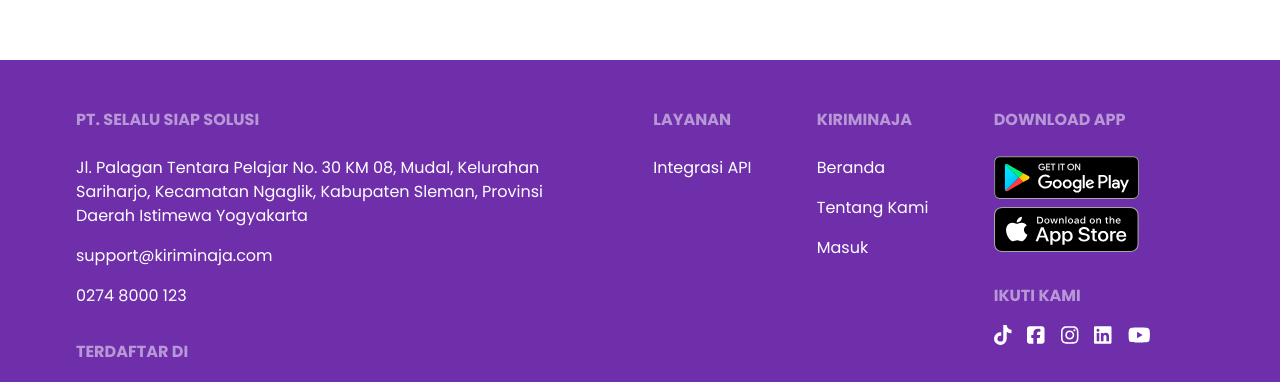
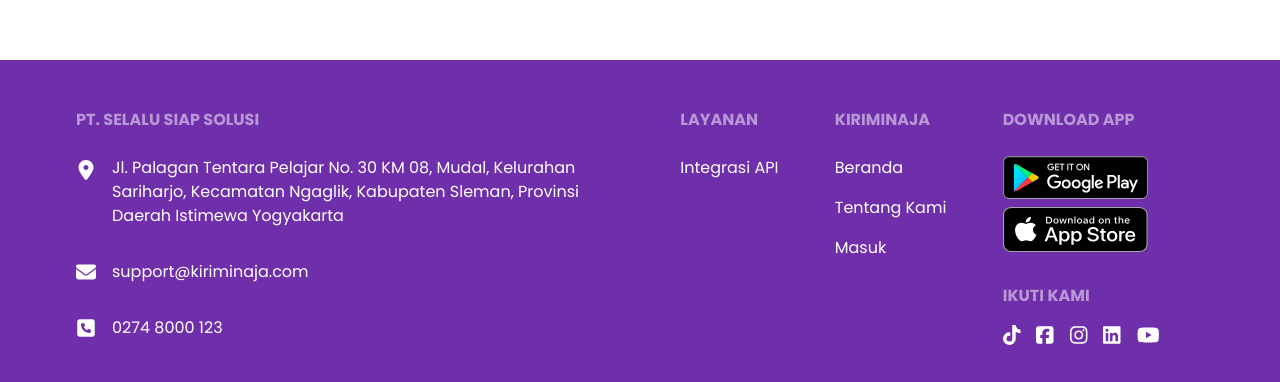
Before and after one commit to alfianahar/nuxt-landingpage-kiriminaja, a Nuxt app: page / in a window 1280 px wide. Shown: the part 1540-1922 px from the top of the page. Built offline with nearby package versions, Linux system fonts and the light colour scheme; grey boxes are pictures that could not be loaded.

Commit message:
edit footer

```diff
--- a/components/Footer.vue
+++ b/components/Footer.vue
@@ -3,13 +3,49 @@
     <div class="mx-16 px-3 grid grid-flow-col auto-cols-auto gap-4">
       <div class="flex flex-col space-y-4">
         <span class="footer-title">PT. Selalu Siap Solusi</span>
-        <p class="mb-4 max-w-lg">
-          Jl. Palagan Tentara Pelajar No. 30 KM 08, Mudal, Kelurahan Sariharjo,
-          Kecamatan Ngaglik, Kabupaten Sleman, Provinsi Daerah Istimewa
-          Yogyakarta
-        </p>
-        <p class="mb-4">support@kiriminaja.com</p>
-        <p class="mb-4">0274 8000 123</p>
+        <div class="inline-flex space-x-4">
+          <svg
+            class="fill-current w-5 h-5 mt-1"
+            xmlns="http://www.w3.org/2000/svg"
+            viewBox="0 0 384 512"
+          >
+            <!--! Font Awesome Pro 6.2.0 by @fontawesome - https://fontawesome.com License - https://fontawesome.com/license (Commercial License) Copyright 2022 Fonticons, Inc. -->
+            <path
+              d="M215.7 499.2C267 435 384 279.4 384 192C384 86 298 0 192 0S0 86 0 192c0 87.4 117 243 168.3 307.2c12.3 15.3 35.1 15.3 47.4 0zM192 256c-35.3 0-64-28.7-64-64s28.7-64 64-64s64 28.7 64 64s-28.7 64-64 64z"
+            />
+          </svg>
+          <p class="mb-4 max-w-lg">
+            Jl. Palagan Tentara Pelajar No. 30 KM 08, Mudal, Kelurahan
+            Sariharjo, Kecamatan Ngaglik, Kabupaten Sleman, Provinsi Daerah
+            Istimewa Yogyakarta
+          </p>
+        </div>
+        <div class="inline-flex space-x-4">
+          <svg
+            class="fill-current w-5 h-5 mt-[0.1rem]"
+            xmlns="http://www.w3.org/2000/svg"
+            viewBox="0 0 512 512"
+          >
+            <!--! Font Awesome Pro 6.2.0 by @fontawesome - https://fontawesome.com License - https://fontawesome.com/license (Commercial License) Copyright 2022 Fonticons, Inc. -->
+            <path
+              d="M48 64C21.5 64 0 85.5 0 112c0 15.1 7.1 29.3 19.2 38.4L236.8 313.6c11.4 8.5 27 8.5 38.4 0L492.8 150.4c12.1-9.1 19.2-23.3 19.2-38.4c0-26.5-21.5-48-48-48H48zM0 176V384c0 35.3 28.7 64 64 64H448c35.3 0 64-28.7 64-64V176L294.4 339.2c-22.8 17.1-54 17.1-76.8 0L0 176z"
+            />
+          </svg>
+          <p class="mb-4">support@kiriminaja.com</p>
+        </div>
+        <div class="inline-flex space-x-4">
+          <svg
+            class="fill-current w-5 h-5 mt-[0.1rem]"
+            xmlns="http://www.w3.org/2000/svg"
+            viewBox="0 0 448 512"
+          >
+            <!--! Font Awesome Pro 6.2.0 by @fontawesome - https://fontawesome.com License - https://fontawesome.com/license (Commercial License) Copyright 2022 Fonticons, Inc. -->
+            <path
+              d="M64 32C28.7 32 0 60.7 0 96V416c0 35.3 28.7 64 64 64H384c35.3 0 64-28.7 64-64V96c0-35.3-28.7-64-64-64H64zm90.7 96.7c9.7-2.6 19.9 2.3 23.7 11.6l20 48c3.4 8.2 1 17.6-5.8 23.2L168 231.7c16.6 35.2 45.1 63.7 80.3 80.3l20.2-24.7c5.6-6.8 15-9.2 23.2-5.8l48 20c9.3 3.9 14.2 14 11.6 23.7l-12 44C336.9 378 329 384 320 384C196.3 384 96 283.7 96 160c0-9 6-16.9 14.7-19.3l44-12z"
+            />
+          </svg>
+          <p class="mb-4">0274 8000 123</p>
+        </div>
         <div class="pt-4">
           <span class="footer-title">Terdaftar di</span>
           <img
--- a/pages/index.vue
+++ b/pages/index.vue
@@ -1,7 +1,9 @@
 <template>
   <div
     class="hero min-h-screen"
-    style="background-image: url(https://placeimg.com/1000/800/arch)"
+    style="
+      background-image: url(https://images.unsplash.com/photo-1551825687-f9de1603ed8b?ixlib=rb-4.0.3&ixid=MnwxMjA3fDB8MHxwaG90by1wYWdlfHx8fGVufDB8fHx8&auto=format&fit=crop&w=869&q=80);
+    "
   >
     <div class="hero-overlay bg-opacity-60"></div>
     <div class="hero-content text-center text-neutral-content">
```
